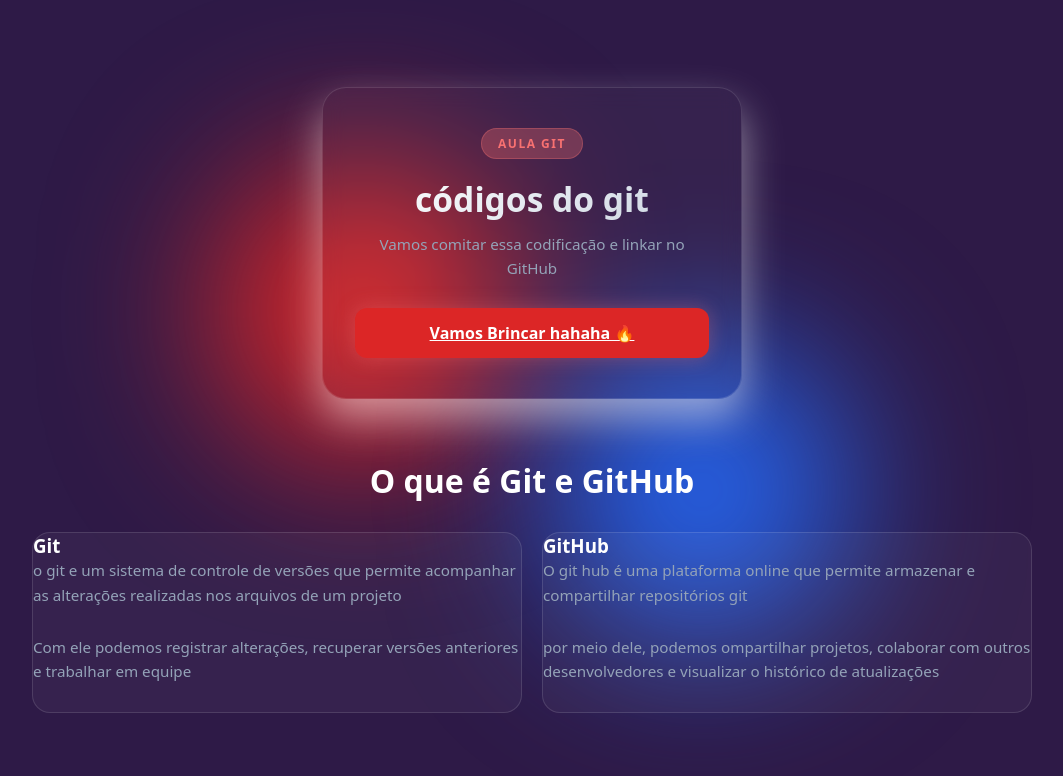
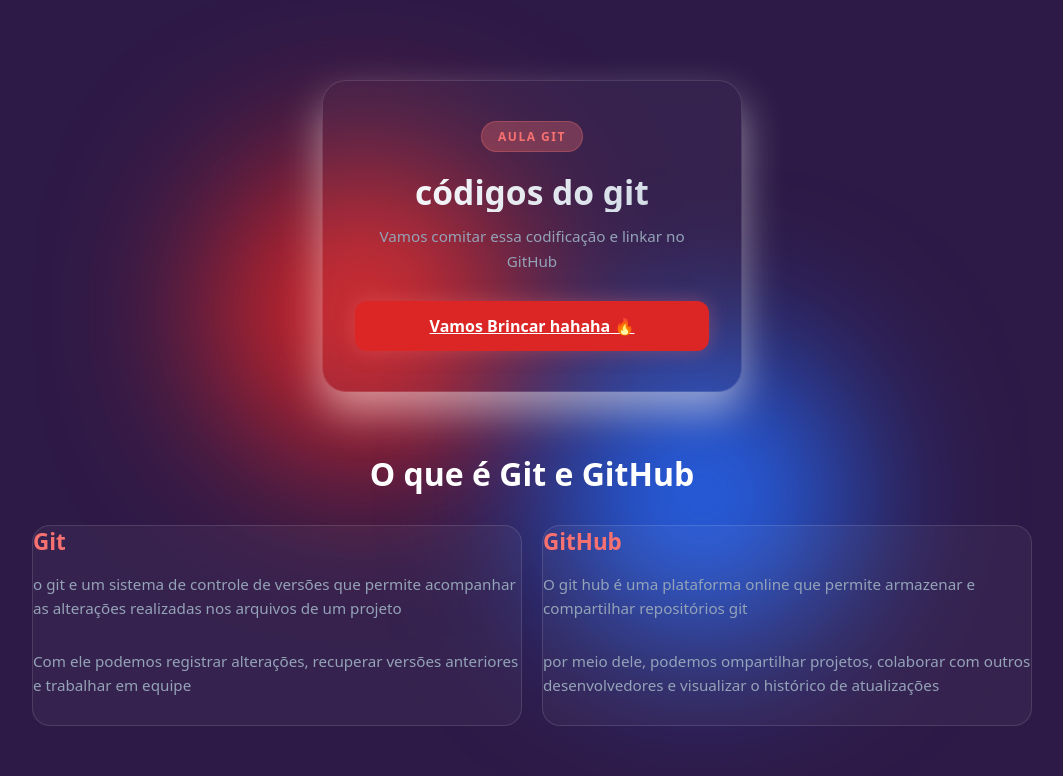
Before and after one commit to annaigarashi-hub/atividade, a plain HTML site: page index.html in a window 1280 px wide. Shown: the whole page, without its empty margins (108-1171 px from the left). Drawn offline with Linux system fonts and the light colour scheme.

Commit message:
fiz  a parte do h3 do info card

```diff
--- a/style.css
+++ b/style.css
@@ -153,3 +153,9 @@ transition: all 0.3s ease;
 
     border-color: #dc2626;
 }
+
+.info-card h3{
+    color: #f87171;
+    font-size: 1.4rem;
+    margin-bottom: 15px;
+}
```
